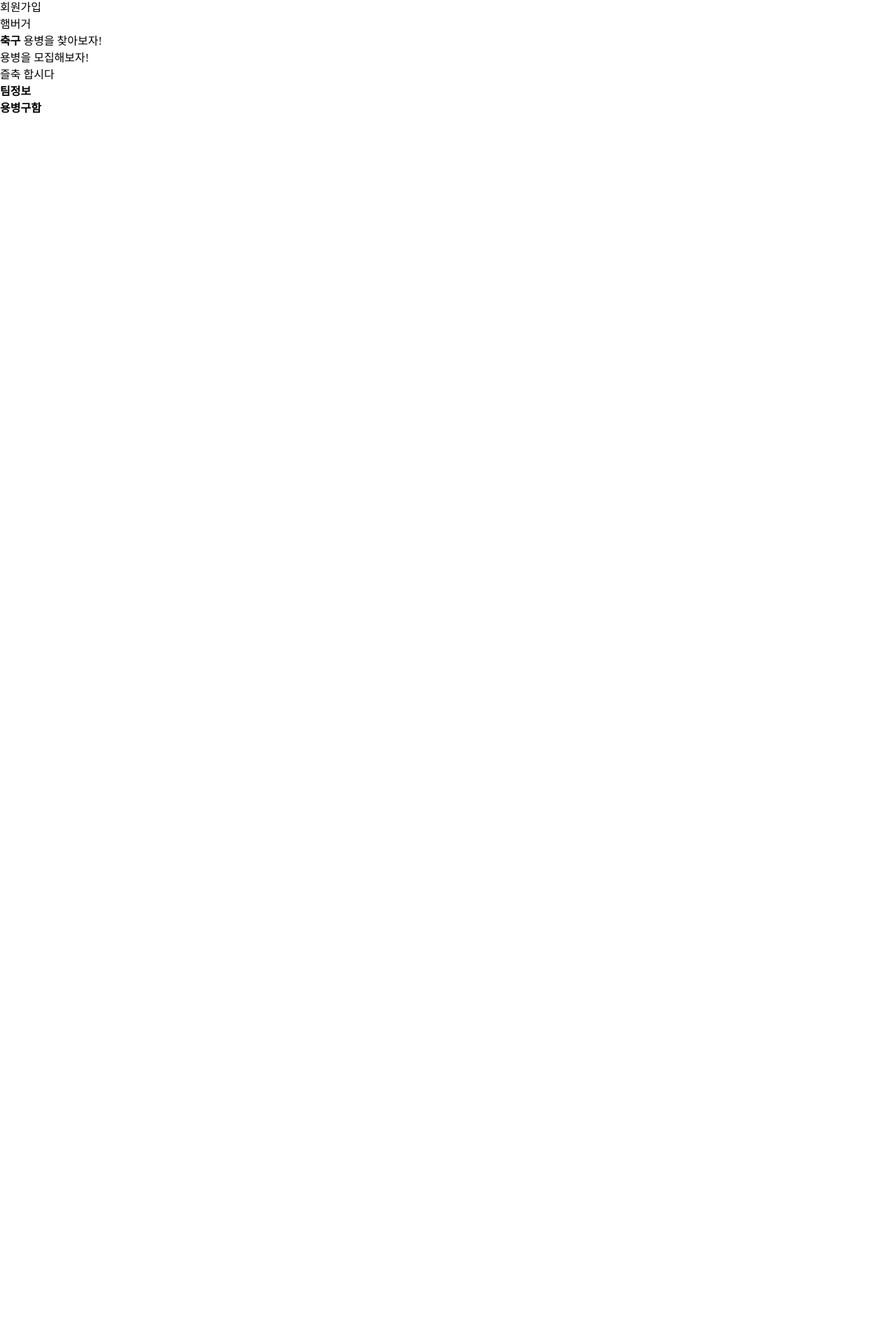
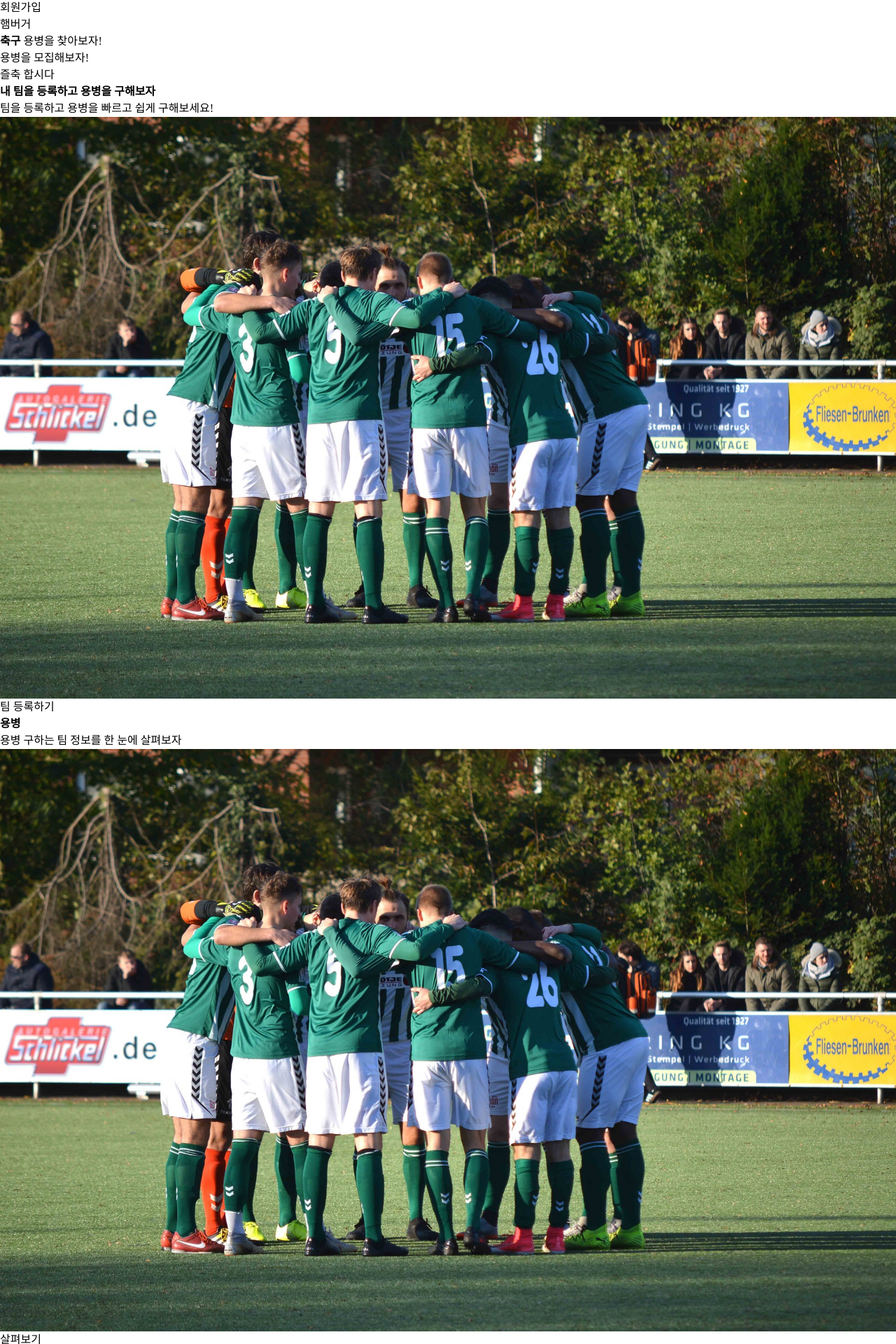
Before and after one commit to minguu14/football, a React (Vite) app in the folder frontend/: page / in a window 1280 px wide. Shown: the part 97-2017 px from the top of the page at 70% size. Before the commit the page ends 800 px from the top, so only its background shows below. Built offline with nearby package versions, Linux system fonts and the light colour scheme; a web font is replaced by a local one.

Commit message:
홈,팀 등록

```diff
--- a/frontend/src/App.tsx
+++ b/frontend/src/App.tsx
@@ -1,8 +1,8 @@
 import { BrowserRouter, Outlet, Route, Routes } from "react-router-dom";
 import { HomePage } from "./pages/Home";
-import { Teams } from "./pages/Teams";
+import { Team } from "./pages/Team";
 import { Mercenary } from "./pages/Mercenary";
-import { Login } from './pages/Login';
+import { Login } from "./pages/Login";
 import { Register } from "./pages/Register";
 import Header from "./components/Header";
 
@@ -21,7 +21,7 @@ function App() {
       <Routes>
         <Route path="/" element={<Layout />}>
           <Route index element={<HomePage />} />
-          <Route path="/teams" element={<Teams />} />
+          <Route path="/team" element={<Team />} />
           <Route path="/mercenary" element={<Mercenary />} />
           <Route path="/login" element={<Login />} />
           <Route path="/register" element={<Register />} />
--- a/frontend/src/components/Header.tsx
+++ b/frontend/src/components/Header.tsx
@@ -45,7 +45,7 @@ const Header = () => {
             <Link to={"/"}>로고</Link>
           </li>
           <li className="max-sm:hidden hover:text-amber-300">
-            <Link to={"/teams"}>팀</Link>
+            <Link to={"/team"}>팀</Link>
           </li>
           <li className="max-sm:hidden hover:text-amber-300">
             <Link to={"/mercenary"}>용병</Link>
@@ -54,7 +54,7 @@ const Header = () => {
         {user ? (
           <div className="relative">
             {isModal && <UserModal setIsModal={setIsModal}/>}
-            <button className="max-sm:hidden border rounded-[50%] w-[40px] h-[40px]" onClick={handleBtn}>
+            <button className="max-sm:hidden border rounded-[50%] w-[40px] h-[40px] bg-slate-300" onClick={handleBtn}>
               {user.name}
             </button>
             <button className="sm:hidden">햄버거</button>
--- a/frontend/src/components/modal/UserModal.tsx
+++ b/frontend/src/components/modal/UserModal.tsx
@@ -1,3 +1,4 @@
+import { Link } from "react-router-dom";
 import { useAppDispatch } from "../../hooks/redux";
 import { logOut } from "../../store/userSlice";
 
@@ -7,20 +8,22 @@ type Props = {
 
 export const UserModal = ({ setIsModal }: Props) => {
   const dispatch = useAppDispatch();
+
   function handleBtn() {
     dispatch(logOut(null));
     setIsModal(false);
   }
+
   return (
     <div className="absolute border rounded-md w-48 top-10 right-[-75px]">
-      <div className="flex flex-col">
-        <button className="border-b p-3">유저정보</button>
-        <button className="border-b p-3">팀</button>
-        <button className="border-b p-3">용병</button>
-        <button className="p-3" onClick={handleBtn}>
-          로그아웃
+      <ul className="flex flex-col bg-white text-center">
+        <Link to={"/user"} onClick={() => setIsModal(false)}>
+          <li className="border-b p-3">유저정보</li>
+        </Link>
+        <button onClick={handleBtn}>
+          <li className="p-3">로그아웃</li>
         </button>
-      </div>
+      </ul>
     </div>
   );
 };
--- a/frontend/src/pages/Home.tsx
+++ b/frontend/src/pages/Home.tsx
@@ -1,3 +1,6 @@
+import { Link } from "react-router-dom";
+import teamImg from "../../images/team.jpg";
+
 export const HomePage = () => {
   return (
     <>
@@ -8,35 +11,32 @@ export const HomePage = () => {
         <p className="mx-auto text-4xl text-white">용병을 모집해보자!</p>
         <p className="mx-auto text-3xl text-white">즐축 합시다</p>
       </section>
-      <section className="gap-y-16 justify-center h-[700px] mx-12 px-5 py-7">
-        <h3 className="mx-auto text-3xl">
-          <strong>팀정보</strong>
-        </h3>
-        <div className="mx-auto px-5 py-7 max-h-[600px] flex justify-around gap-5">
-          <div className="border border-black w-[200px] h-[250px]"></div>
-          <div className="border border-black w-[200px] h-[250px]"></div>
-          <div className="border border-black w-[200px] h-[250px]"></div>
-          <div className="border border-black w-[200px] h-[250px]"></div>
-          <div className="border border-black w-[200px] h-[250px]"></div>
-          <div className="border border-black w-[200px] h-[250px]"></div>
-          <div className="border border-black w-[200px] h-[250px]"></div>
-        </div>
+      <section className="flex flex-col justify-center items-center">
+        <h2 className="text-[35px] mt-20 mb-10">
+          <strong>내 팀을 등록하고 용병을 구해보자</strong>
+        </h2>
+        <p>팀을 등록하고 용병을 빠르고 쉽게 구해보세요!</p>
+        <img src={teamImg} alt="teamImg" className="w-[1000px] my-10"/>
+        <Link
+          to={"/team"}
+          className="border rounded-lg h-[50px] w-[110px] p-3 bg-orange-400 text-white text-center"
+        >
+          팀 등록하기
+        </Link>
       </section>
-      <section className="gap-y-16 justify-center h-[700px] mx-12 px-5 py-7">
-        <h3 className="mx-auto text-3xl">
-          <strong>용병구함</strong>
-        </h3>
-        <div className="mx-auto px-5 py-7 max-h-[600px] flex justify-around gap-5">
-          <div className="border border-black w-[200px] h-[250px]"></div>
-          <div className="border border-black w-[200px] h-[250px]"></div>
-          <div className="border border-black w-[200px] h-[250px]"></div>
-          <div className="border border-black w-[200px] h-[250px]"></div>
-          <div className="border border-black w-[200px] h-[250px]"></div>
-          <div className="border border-black w-[200px] h-[250px]"></div>
-          <div className="border border-black w-[200px] h-[250px]"></div>
-        </div>
+      <section className="flex flex-col justify-center items-center mt-20">
+        <h2 className="mx-auto text-3xl mb-10">
+          <strong>용병</strong>
+        </h2>
+        <p>용병 구하는 팀 정보를 한 눈에 살펴보자</p>
+        <img src={teamImg} alt="teamImg" className="w-[1000px] my-10"/>
+        <Link
+          to={"/mercenary"}
+          className="border rounded-lg h-[50px] w-[110px] p-3 bg-orange-400 text-white text-center"
+        >
+          살펴보기
+        </Link>
       </section>
-
     </>
   );
 };
--- /dev/null
+++ b/frontend/src/pages/Team.tsx
@@ -0,0 +1,77 @@
+import { useState } from "react";
+
+export const Team = () => {
+  const [teamLogo, setTeamLogo] = useState<any>();
+
+  function handleImageChange(event: any) {
+    const file = event.target.files[0];
+
+    if (!file) {
+      setTeamLogo(null);
+      return;
+    }
+
+    const fileReader = new FileReader();
+
+    fileReader.onload = () => {
+      setTeamLogo(fileReader.result);
+    };
+
+    fileReader.readAsDataURL(file);
+  }
+
+  return (
+    <main className="w-[90%] mx-auto">
+      <form className="border-4 w-[50%] mx-auto mt-[200px]">
+        <div className="flex flex-col">
+          <p>
+            <div className="flex flex-col border">
+              <img
+                src={teamLogo}
+                alt="team_logo"
+                className="border-4 w-[150px] h-[150px]"
+              />
+              <p>팀 로고</p>
+            </div>
+            <label htmlFor="logo"></label>
+            <input
+              type="file"
+              id="logo"
+              name="logo"
+              onChange={handleImageChange}
+              className="border w-[200px]"
+            />
+          </p>
+          <p>
+            <label htmlFor="name">팀 이름</label>
+            <input
+              type="text"
+              id="name"
+              name="name"
+              className="border w-[200px]"
+            />
+          </p>
+          <p>
+            <label htmlFor="age">연령대</label>
+            <input
+              type="text"
+              id="age"
+              name="age"
+              className="border w-[200px]"
+            />
+          </p>
+          <p>
+            <label htmlFor="introductions">팀 소개</label>
+            <textarea
+              id="instructions"
+              name="instructions"
+              rows={7}
+              className="border"
+              required
+            ></textarea>
+          </p>
+        </div>
+      </form>
+    </main>
+  );
+};
--- a/frontend/src/pages/Teams.tsx
+++ /dev/null
@@ -1,5 +0,0 @@
-export const Teams = () => {
-  return (
-    <div>Teams</div>
-  )
-}
```
Also changed, not shown: frontend/images/team.jpg (added), 1 other file (tests, documents, lock files or other folders).
